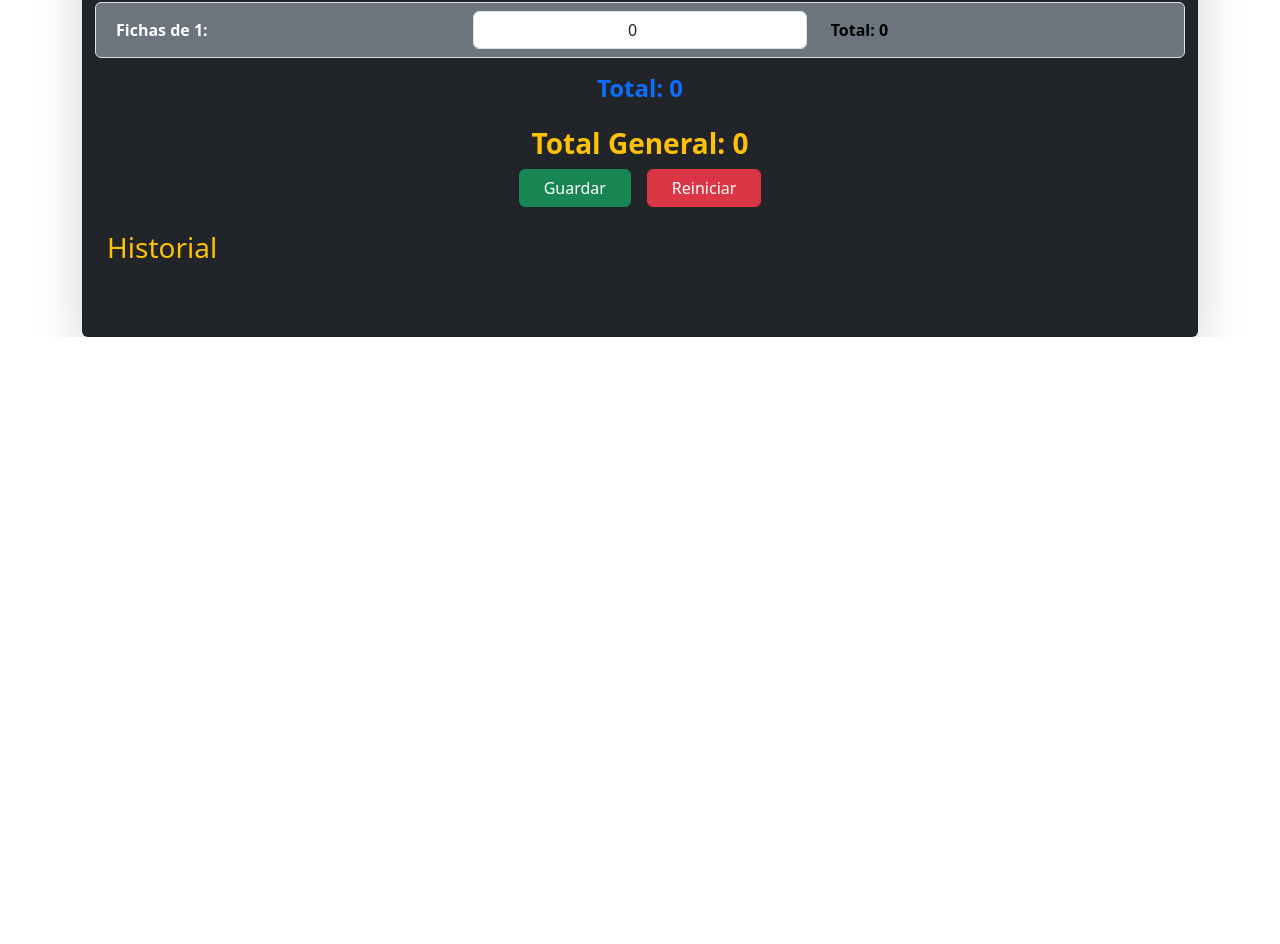
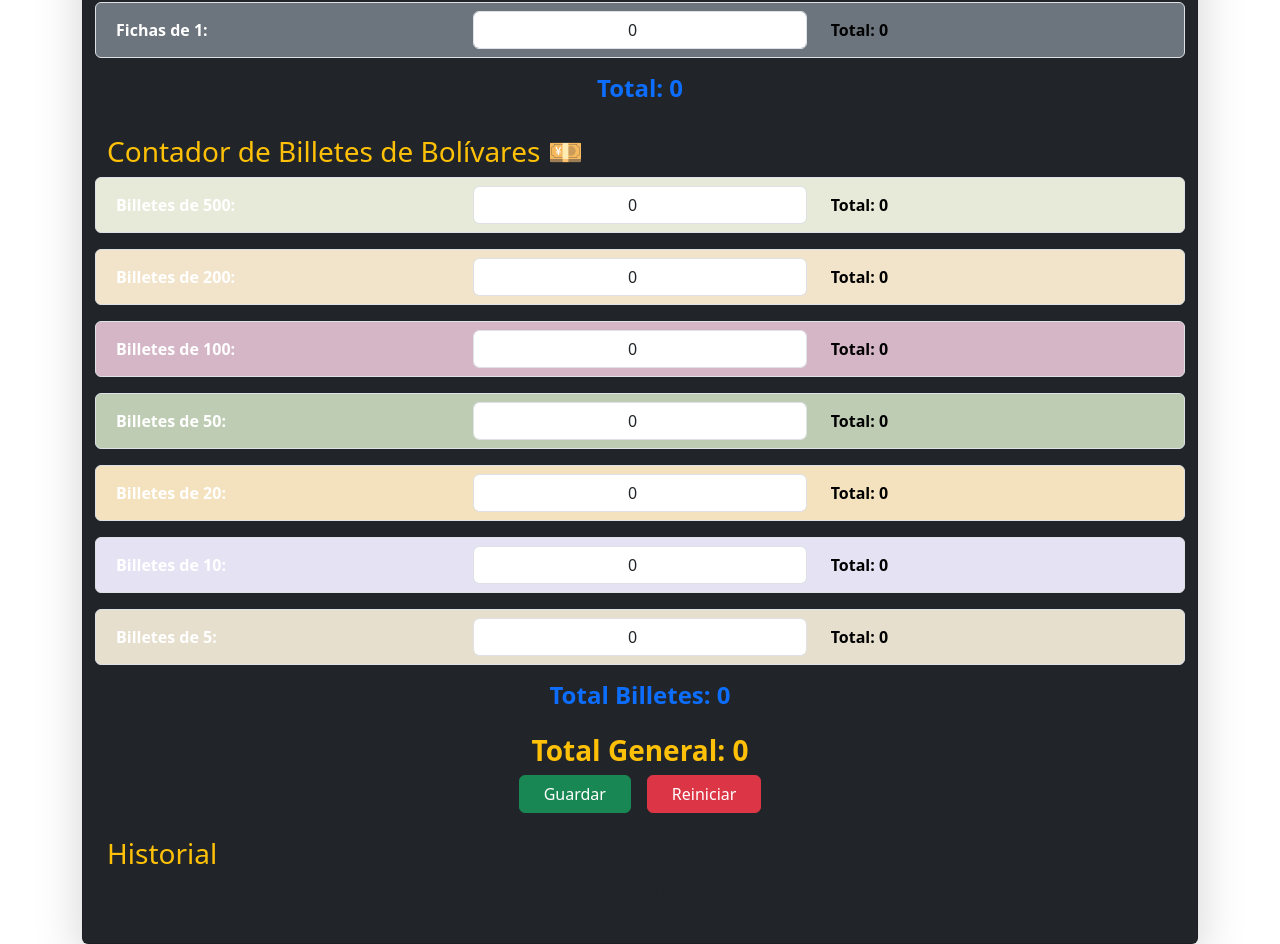
Before and after one commit to DiegoAngola/contadorChips, a React (Vite) app: page / in a window 1280 px wide. Shown: the part 1045-1989 px from the top of the page. Before the commit the page ends 1382 px from the top, so only its background shows below. Built offline with nearby package versions, Linux system fonts and the light colour scheme.

Commit message:
agregado contador billetes bs

```diff
--- a/src/components/CasinoChipCounter.jsx
+++ b/src/components/CasinoChipCounter.jsx
@@ -3,8 +3,10 @@ import "bootstrap/dist/css/bootstrap.min.css";
 
 export default function DualChipCounter() {
   const chipValues = [100, 50, 25, 10, 5, 1];
+  const billValues = [500, 200, 100, 50, 20, 10, 5];
   const [dollarChips, setDollarChips] = useState({ 100: 0, 50: 0, 25: 0, 10: 0, 5: 0, 1: 0 });
   const [bolivarChips, setBolivarChips] = useState({ 100: 0, 50: 0, 25: 0, 10: 0, 5: 0, 1: 0 });
+  const [bolivarBills, setBolivarBills] = useState({ 500: 0, 200: 0, 100: 0, 50: 0, 20: 0, 10: 0, 5: 0 });
   const [history, setHistory] = useState([]);
 
   useEffect(() => {
@@ -19,7 +21,6 @@ export default function DualChipCounter() {
     }
   }, []);
 
-
   useEffect(() => {
     try {
       localStorage.setItem("chipHistory", JSON.stringify(history));
@@ -32,8 +33,10 @@ export default function DualChipCounter() {
     const sanitizedValue = value === "" ? 0 : Math.max(0, Number(value));
     if (type === "dollar") {
       setDollarChips({ ...dollarChips, [chip]: sanitizedValue });
+    } else if (type === "bolivarChip") {
+      setBolivarChips({ ...bolivarChips, [chip]: sanitizedValue });
     } else {
-      setBolivarChips({ ...bolivarChips, [chip]: sanitizedValue });
+      setBolivarBills({ ...bolivarBills, [chip]: sanitizedValue });
     }
   };
 
@@ -41,16 +44,25 @@ export default function DualChipCounter() {
     return chipValues.reduce((acc, chip) => acc + chips[chip] * chip, 0);
   };
 
+  const calculateBillTotal = (bills) => {
+    return billValues.reduce((acc, bill) => acc + bills[bill] * bill, 0);
+  };
+
   const saveToHistory = () => {
     const formatChips = (chips) =>
       chipValues.map((chip) => chips[chip] > 0 ? `${chips[chip]} fichas de ${chip}` : null).filter(Boolean).join(", ");
 
+    const formatBills = (bills) =>
+      billValues.map((bill) => bills[bill] > 0 ? `${bills[bill]} billetes de ${bill}` : null).filter(Boolean).join(", ");
+
     const newEntry = {
       dollarChips: formatChips(dollarChips),
       bolivarChips: formatChips(bolivarChips),
+      bolivarBills: formatBills(bolivarBills),
       totalDollars: calculateTotal(dollarChips),
-      totalBolivars: calculateTotal(bolivarChips),
-      totalCombined: calculateTotal(dollarChips) + calculateTotal(bolivarChips),
+      totalBolivarsChips: calculateTotal(bolivarChips),
+      totalBolivarsBills: calculateBillTotal(bolivarBills),
+      totalCombined: calculateTotal(dollarChips) + calculateTotal(bolivarChips) + calculateBillTotal(bolivarBills),
       date: new Date().toLocaleString()
     };
     setHistory((prevHistory) => [...prevHistory, newEntry]);
@@ -59,15 +71,26 @@ export default function DualChipCounter() {
   const reset = () => {
     setDollarChips({ 100: 0, 50: 0, 25: 0, 10: 0, 5: 0, 1: 0 });
     setBolivarChips({ 100: 0, 50: 0, 25: 0, 10: 0, 5: 0, 1: 0 });
+    setBolivarBills({ 500: 0, 200: 0, 100: 0, 50: 0, 20: 0, 10: 0, 5: 0 });
+  };
+
+  const billColors = {
+    5: "#e6dfcd",
+    10: "#e5e2f3",
+    20: "#f4e2be",
+    50: "#beccb3",
+    100: "#d5b6c6",
+    200: "#f2e4ca",
+    500: "#e7ead9"
   };
 
   return (
     <div className="container mt-5">
       <div className="card bg-dark text-white shadow-lg p-4">
-        <h2 className="text-center text-warning mb-4">Contador de Fichas</h2>
+        <h2 className="text-center text-warning mb-4">Contador de Fichas y Billetes</h2>
 
         {[{ label: "Dólares 💵", chips: dollarChips, type: "dollar", totalColor: "text-success" },
-          { label: "Bolívares 💴", chips: bolivarChips, type: "bolivar", totalColor: "text-primary" }].map(({ label, chips, type, totalColor }) => (
+          { label: "Bolívares 💴", chips: bolivarChips, type: "bolivarChip", totalColor: "text-primary" }].map(({ label, chips, type, totalColor }) => (
           <div key={type}>
             <h3 className={totalColor}>{label}</h3>
             {chipValues.map((chip) => (
@@ -92,8 +115,31 @@ export default function DualChipCounter() {
           </div>
         ))}
 
-        <h3 className="text-warning text-center fw-bold mt-3">Total General: {calculateTotal(dollarChips) + calculateTotal(bolivarChips)}</h3>
 
+        {/* Sección de Billetes */}
+        <div className="mt-4">
+          <h3 className="text-warning">Contador de Billetes de Bolívares 💴</h3>
+          {billValues.map((bill) => (
+            <div key={bill} className="row align-items-center mb-3 p-2 border rounded" style={{ backgroundColor: billColors[bill] }}>
+              <label className="col-sm-4 col-form-label fw-bold">Billetes de {bill}:</label>
+              <div className="col-sm-4">
+                <input
+                  type="number"
+                  className="form-control text-center"
+                  value={bolivarBills[bill]}
+                  onChange={(e) => handleChange(e.target.value, bill, "bolivarBill")}
+                  onWheel={(e) => e.target.blur()} // Desactiva el cambio por scroll
+                  onFocus={(e) => e.target.select()} // Selecciona el valor al enfocar
+                />
+              </div>
+              <div className="col-sm-4 text-black fw-bold">
+                Total: {bolivarBills[bill] * bill}
+              </div>
+            </div>
+          ))}
+          <h4 className="text-primary text-center fw-bold">Total Billetes: {calculateBillTotal(bolivarBills)}</h4>
+        </div>
+        <h3 className="text-warning text-center fw-bold mt-3">Total General: {calculateTotal(dollarChips) + calculateTotal(bolivarChips) + calculateBillTotal(bolivarBills)}</h3>
         <div className="d-flex justify-content-center gap-3">
           <button className="btn btn-success px-4" onClick={saveToHistory}>Guardar</button>
           <button className="btn btn-danger px-4" onClick={reset}>Reiniciar</button>
@@ -109,7 +155,8 @@ export default function DualChipCounter() {
                 <div key={index} className="list-group-item list-group-item-dark d-flex flex-column">
                   <span>{entry.date}</span>
                   <span>Dólares: {entry.dollarChips} (Total: {entry.totalDollars})</span>
-                  <span>Bolívares: {entry.bolivarChips} (Total: {entry.totalBolivars})</span>
+                  <span>Bolívares (Fichas): {entry.bolivarChips} (Total: {entry.totalBolivarsChips})</span>
+                  <span>Bolívares (Billetes): {entry.bolivarBills} (Total: {entry.totalBolivarsBills})</span>
                   <span className="fw-bold">Total General: {entry.totalCombined}</span>
                 </div>
               ))
```
